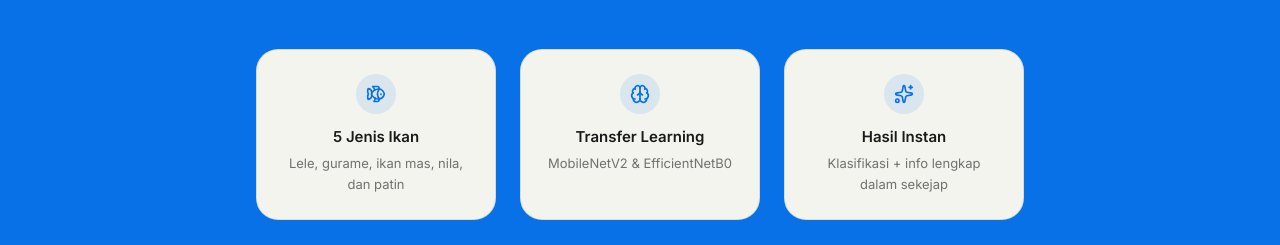
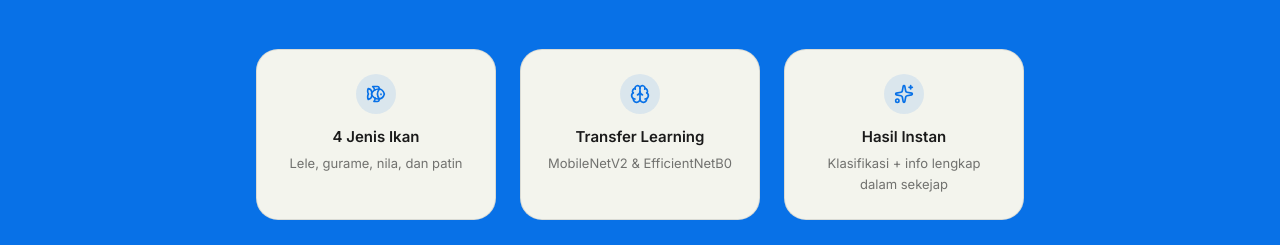
Before and after one commit to dindaatikah211/fish-classification-frontend, a Next.js app: page / in a window 1280 px wide. Shown: the part 2884-3129 px from the top of the page. Built offline with nearby package versions, Linux system fonts and the light colour scheme; a web font is replaced by a local one.

Commit message:
feat: update kelas on about constant

```diff
--- a/src/features/landing/constants/About.ts
+++ b/src/features/landing/constants/About.ts
@@ -3,8 +3,8 @@ import { Fish, Brain, Sparkles } from "lucide-react";
 export const STATS = [
   {
     icon: Fish,
-    label: "5 Jenis Ikan",
-    description: "Lele, gurame, ikan mas, nila, dan patin",
+    label: "4 Jenis Ikan",
+    description: "Lele, gurame, nila, dan patin",
   },
   {
     icon: Brain,
```
